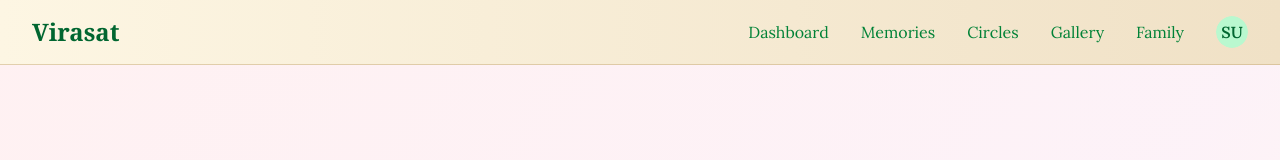
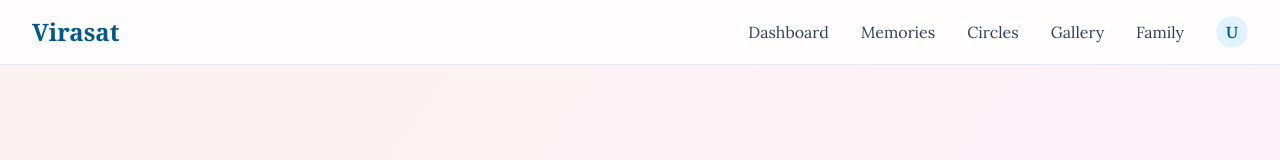
Before and after one commit to chetan-coder5486/Virasat, a React (Vite) app in the folder frontend/: page / in a window 1280 px wide. Shown: the top 160 px of the page. Built offline with nearby package versions, Linux system fonts and the light colour scheme; no server answers; sample sign-in values are in the browser's storage.

Commit message:
fix: Update Navbar styles for improved theme consistency and readability

```diff
--- a/frontend/src/components/shared/Navbar.jsx
+++ b/frontend/src/components/shared/Navbar.jsx
@@ -21,7 +21,7 @@ const Navbar = () => {
 
   const getInitials = (name) => {
     if (!name) return "U";
-    const names = name.split(' ');
+    const names = name.split(" ");
     if (names.length > 1) {
       return `${names[0][0]}${names[names.length - 1][0]}`.toUpperCase();
     }
@@ -29,16 +29,13 @@ const Navbar = () => {
   };
 
   return (
-    <header className="sticky top-0 z-50 w-full border-b"
-        style={{
-          background: 'linear-gradient(to right, #fdf6e3, #f0e1c6)',
-          borderBottom: '1px solid rgba(200, 170, 120, 0.5)',
-          backdropFilter: 'blur(8px)'
-        }}>
+    // FIX 1: Updated header to use a clean white/slate theme
+    <header className="sticky top-0 z-50 w-full border-b border-slate-200 bg-white/80 backdrop-blur-lg">
       <div className="mx-auto flex max-w-7xl items-center justify-between p-4 sm:px-6 lg:px-8">
         {/* Brand/Logo */}
         <Link to={"/"} className="flex items-center">
-          <span className="text-2xl font-bold font-serif text-green-800">
+          {/* FIX 2: Changed brand color to blue */}
+          <span className="text-2xl font-bold font-serif text-sky-800">
             Virasat
           </span>
         </Link>
@@ -48,48 +45,50 @@ const Navbar = () => {
           <nav className="hidden items-center space-x-8 md:flex">
             {isAuthenticated ? (
               <>
+                {/* FIX 3: Updated link colors to a neutral slate/blue */}
                 <Link
                   to={"/dashboard"}
-                  className="font-medium text-green-700 hover:text-green-900 transition-colors"
+                  className="font-medium text-slate-700 hover:text-sky-800 transition-colors"
                 >
                   Dashboard
                 </Link>
                 <Link
                   to={"/memories"}
-                  className="font-medium text-green-700 hover:text-green-900 transition-colors"
+                  className="font-medium text-slate-700 hover:text-sky-800 transition-colors"
                 >
                   Memories
                 </Link>
                 <Link
                   to={"/circles"}
-                  className="font-medium text-green-700 hover:text-green-900 transition-colors"
+                  className="font-medium text-slate-700 hover:text-sky-800 transition-colors"
                 >
                   Circles
                 </Link>
                 <Link
                   to={"/gallery"}
-                  className="font-medium text-green-700 hover:text-green-900 transition-colors"
+                  className="font-medium text-slate-700 hover:text-sky-800 transition-colors"
                 >
                   Gallery
                 </Link>
                 <Link
                   to={"/family"}
-                  className="font-medium text-green-700 hover:text-green-900 transition-colors"
+                  className="font-medium text-slate-700 hover:text-sky-800 transition-colors"
                 >
                   Family
                 </Link>
               </>
             ) : (
               <>
+                {/* FIX 4: Updated button colors to match the new theme */}
                 <Link
                   to={"/login"}
-                  className="bg-green-600 hover:bg-green-700 text-white rounded-xl px-5 py-2 text-sm font-medium shadow-md transition-colors duration-300"
+                  className="bg-sky-600 hover:bg-sky-700 text-white rounded-xl px-5 py-2 text-sm font-medium shadow-md transition-colors duration-300"
                 >
                   Login
                 </Link>
                 <Link
                   to={"/signup"}
-                  className="bg-green-50 text-green-800 hover:bg-green-100 rounded-xl px-5 py-2 text-sm font-medium shadow-md transition-colors duration-300"
+                  className="bg-slate-100 text-sky-800 hover:bg-slate-200 rounded-xl px-5 py-2 text-sm font-medium shadow-md transition-colors duration-300"
                 >
                   Sign Up
                 </Link>
@@ -102,36 +101,48 @@ const Navbar = () => {
             <Popover>
               <PopoverTrigger asChild>
                 <Avatar className="cursor-pointer">
-                  <AvatarImage src={user.profilePic} alt={user.name} />
-                  <AvatarFallback className="bg-green-200 text-green-800 font-bold">
-                    {getInitials(user.name)}
+                  <AvatarImage src={user.profilePic} alt={user.fullName} />
+                  {/* FIX 5: Updated popover colors */}
+                  <AvatarFallback className="bg-sky-100 text-sky-800 font-bold">
+                    {getInitials(user.fullName)}
                   </AvatarFallback>
                 </Avatar>
               </PopoverTrigger>
-              <PopoverContent className="w-80 bg-green-50 border border-green-300">
+              <PopoverContent className="w-80 bg-white border border-slate-200">
                 <div className="flex gap-4">
                   <Avatar>
-                    <AvatarImage src={user.profilePic} alt={user.name} />
-                    <AvatarFallback className="bg-green-200 text-green-800 font-bold">
-                      {getInitials(user.name)}
+                    <AvatarImage src={user.profilePic} alt={user.fullName} />
+                    <AvatarFallback className="bg-sky-100 text-sky-800 font-bold">
+                      {getInitials(user.fullName)}
                     </AvatarFallback>
                   </Avatar>
                   <div className="space-y-1">
-                    <h4 className="font-medium text-green-900">{user.name}</h4>
-                    <p className="text-sm text-green-700">{user.email}</p>
+                    <h4 className="font-medium text-sky-900">
+                      {user.fullName}
+                    </h4>
+                    <p className="text-sm text-slate-600">{user.email}</p>
                   </div>
                 </div>
-                <div className="flex flex-col my-2 mt-4">
-                  <div className="flex w-fit items-center gap-2 cursor-pointer hover:text-green-800">
+                <div className="flex flex-col my-2 mt-4 text-slate-600">
+                  <div className="flex w-fit items-center gap-2 cursor-pointer hover:text-sky-800">
                     <User2 size={16} />
-                    <Button asChild variant="link" className="p-0 text-green-700 hover:text-green-900">
-                      <Link to={"/profile"}> View Profile</Link>
-
+                    <Button
+                      asChild
+                      variant="link"
+                      className="p-0 text-slate-600 hover:text-sky-800"
+                    >
+                      <Link to={"/profile"}>View Profile</Link>
                     </Button>
                   </div>
-                  <div onClick={handleLogout} className="flex w-fit items-center gap-2 cursor-pointer hover:text-green-800">
+                  <div
+                    onClick={handleLogout}
+                    className="flex w-fit items-center gap-2 cursor-pointer hover:text-sky-800"
+                  >
                     <LogOut size={16} />
-                    <Button variant="link" className="p-0 text-green-700 hover:text-green-900">
+                    <Button
+                      variant="link"
+                      className="p-0 text-slate-600 hover:text-sky-800"
+                    >
                       Logout
                     </Button>
                   </div>
```
